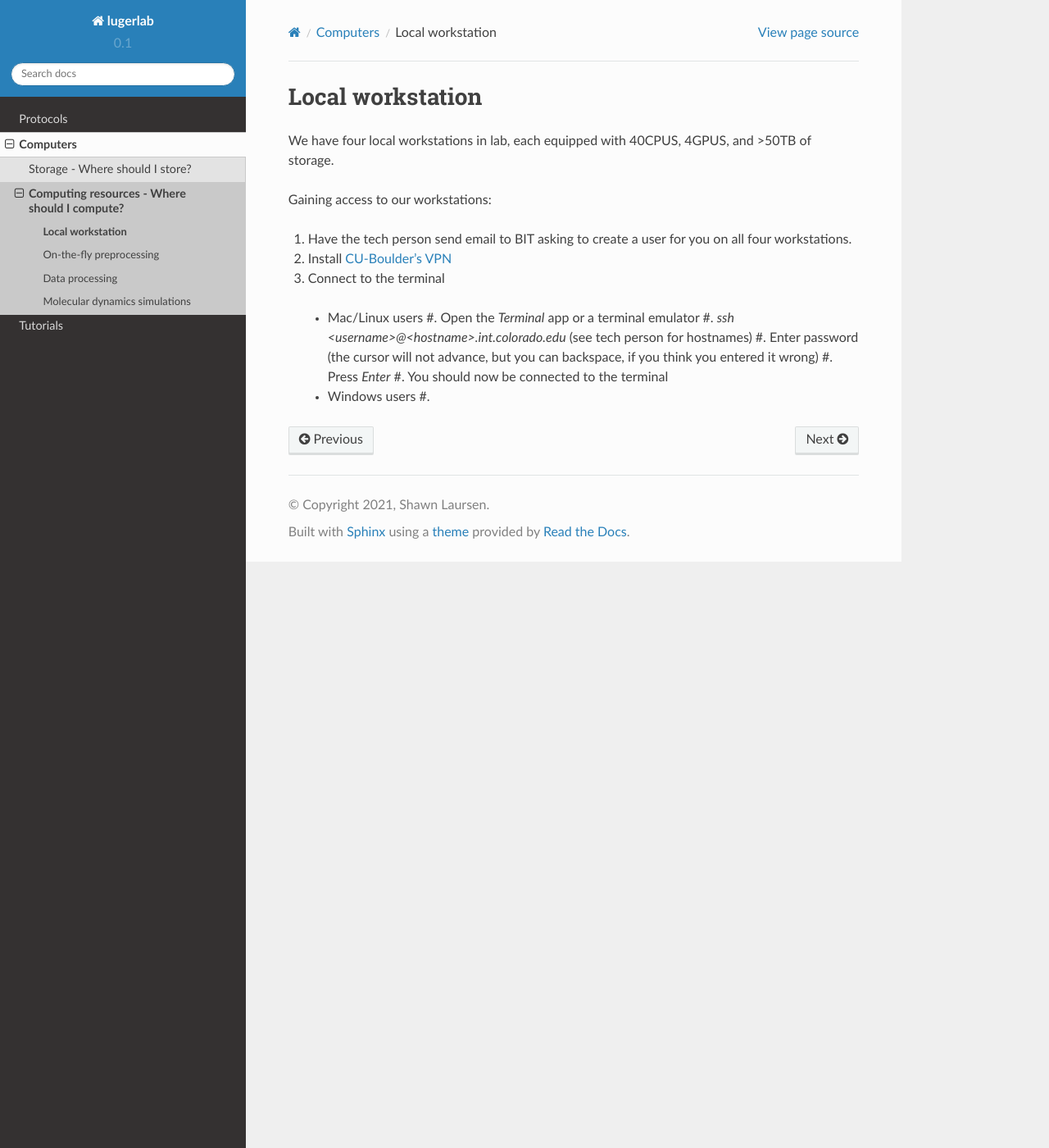
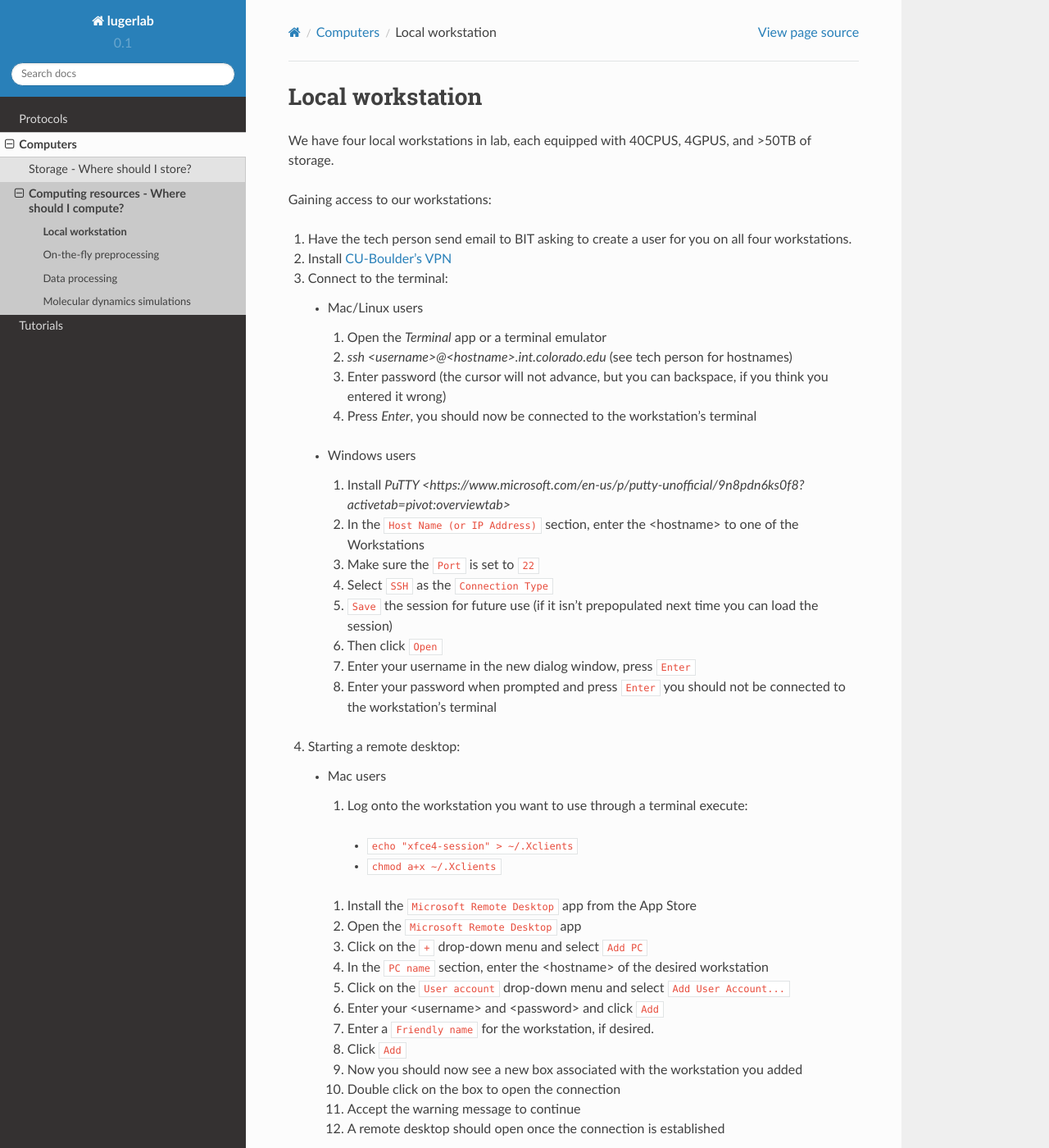
Before and after one commit to Luger-Lab/lugerlab-docs, a Sphinx documentation site: the page built from docs/source/computers/local_workstations.rst, in a window 1280 px wide and 1400 px high. Shown: the whole window at 82% size. Built offline with Sphinx 7.4.7 and the Read the Docs theme 2.0.0, drawn with Linux system fonts in a browser that asks for light colours; pages that are not in the unit, such as notebooks, are missing from menus; some of the changed text lies outside the part shown.

Commit message:
added connection to workstations

```diff
--- a/docs/source/computers/local_workstations.rst
+++ b/docs/source/computers/local_workstations.rst
@@ -7,12 +7,58 @@ Gaining access to our workstations:
 
 #. Have the tech person send email to BIT asking to create a user for you on all four workstations.
 #. Install `CU-Boulder's VPN <https://oit.colorado.edu/services/network-internet-services/vpn>`_
-#. Connect to the terminal
-  - Mac/Linux users
+#. Connect to the terminal:
+
+   - Mac/Linux users
+
     #. Open the `Terminal` app or a terminal emulator
     #. `ssh <username>@<hostname>.int.colorado.edu` (see tech person for hostnames)
     #. Enter password (the cursor will not advance, but you can backspace, if you think you entered it wrong)
-    #. Press `Enter`
-    #. You should now be connected to the terminal
-  - Windows users
-    #.
+    #. Press `Enter`, you should now be connected to the workstation's terminal
+
+   - Windows users
+
+    #. Install `PuTTY <https://www.microsoft.com/en-us/p/putty-unofficial/9n8pdn6ks0f8?activetab=pivot:overviewtab>`
+    #. In the ``Host Name (or IP Address)`` section, enter the <hostname> to one of the Workstations
+    #. Make sure the ``Port`` is set to ``22``
+    #. Select ``SSH`` as the ``Connection Type``
+    #. ``Save`` the session for future use (if it isn't prepopulated next time you can load the session)
+    #. Then click ``Open``
+    #. Enter your username in the new dialog window, press ``Enter``
+    #. Enter your password when prompted and press ``Enter`` you should not be connected to the workstation's terminal
+
+#. Starting a remote desktop:
+
+   - Mac users
+
+    #. Log onto the workstation you want to use through a terminal execute:
+      - ``echo "xfce4-session" > ~/.Xclients``
+      - ``chmod a+x ~/.Xclients``
+
+    #. Install the ``Microsoft Remote Desktop`` app from the App Store
+    #. Open the ``Microsoft Remote Desktop`` app
+    #. Click on the ``+`` drop-down menu and select ``Add PC``
+    #. In the ``PC name`` section, enter the <hostname> of the desired workstation
+    #. Click on the ``User account`` drop-down menu and select ``Add User Account...``
+    #. Enter your <username> and <password> and click ``Add``
+    #. Enter a ``Friendly name`` for the workstation, if desired.
+    #. Click ``Add``
+    #. Now you should now see a new box associated with the workstation you added
+    #. Double click on the box to open the connection
+    #. Accept the warning message to continue
+    #. A remote desktop should open once the connection is established
+
+   - Windows users
+
+    #. Log onto the workstation you want to use through a terminal execute:
+      - ``echo "xfce4-session" > ~/.Xclients``
+      - ``chmod a+x ~/.Xclients``
+    #. Search the search bar for the ``Remote Desktop Connection`` app, click to start
+    #. Enter the designated <hostname> for the ``Computer``
+    #. Click ``Connect``
+    #. Click ``Yes`` for the security question
+    #. A login window should pop up, login with your identikey credentials
+
+   *Mate and Gnome desktops may be available as well, simply use
+   ``echo "mate-session" > ~/.Xclients`` or ``echo "gnome-session" > ~/.Xclients``
+   instead of the above command.
```
